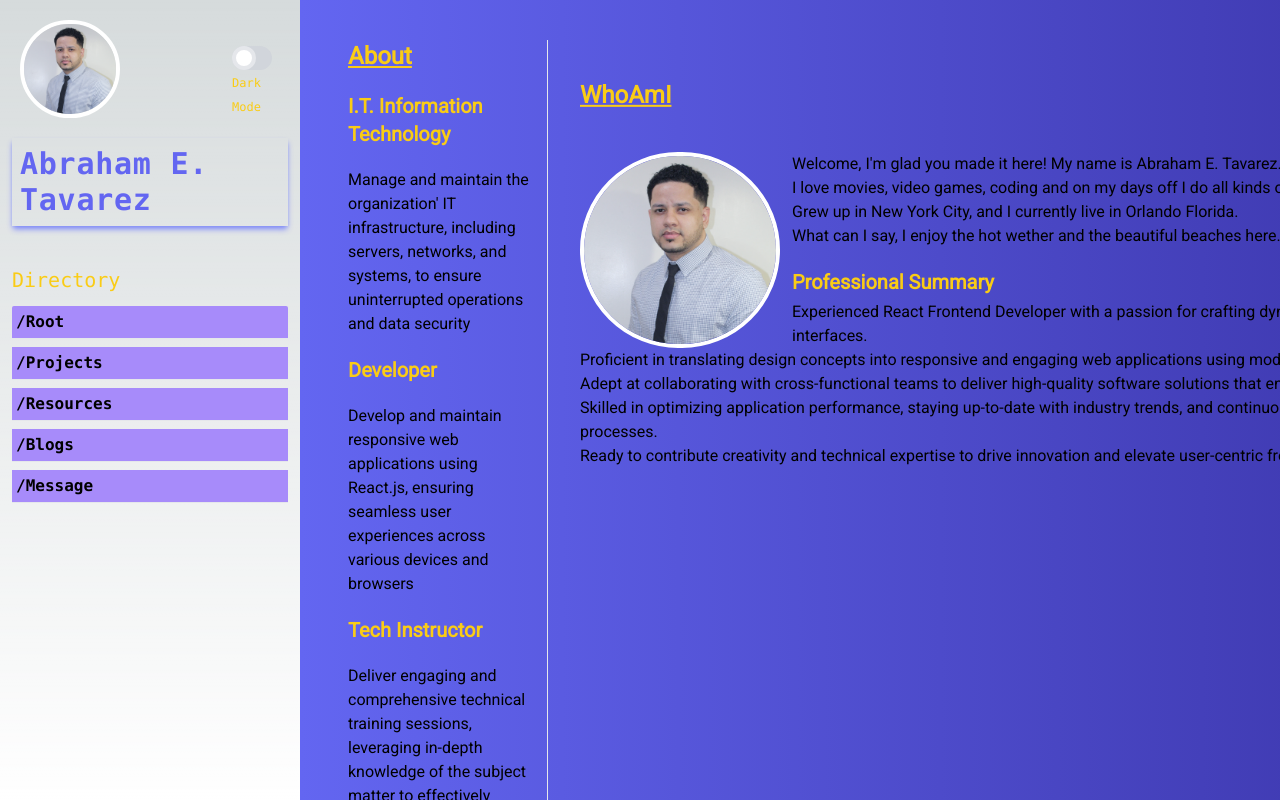
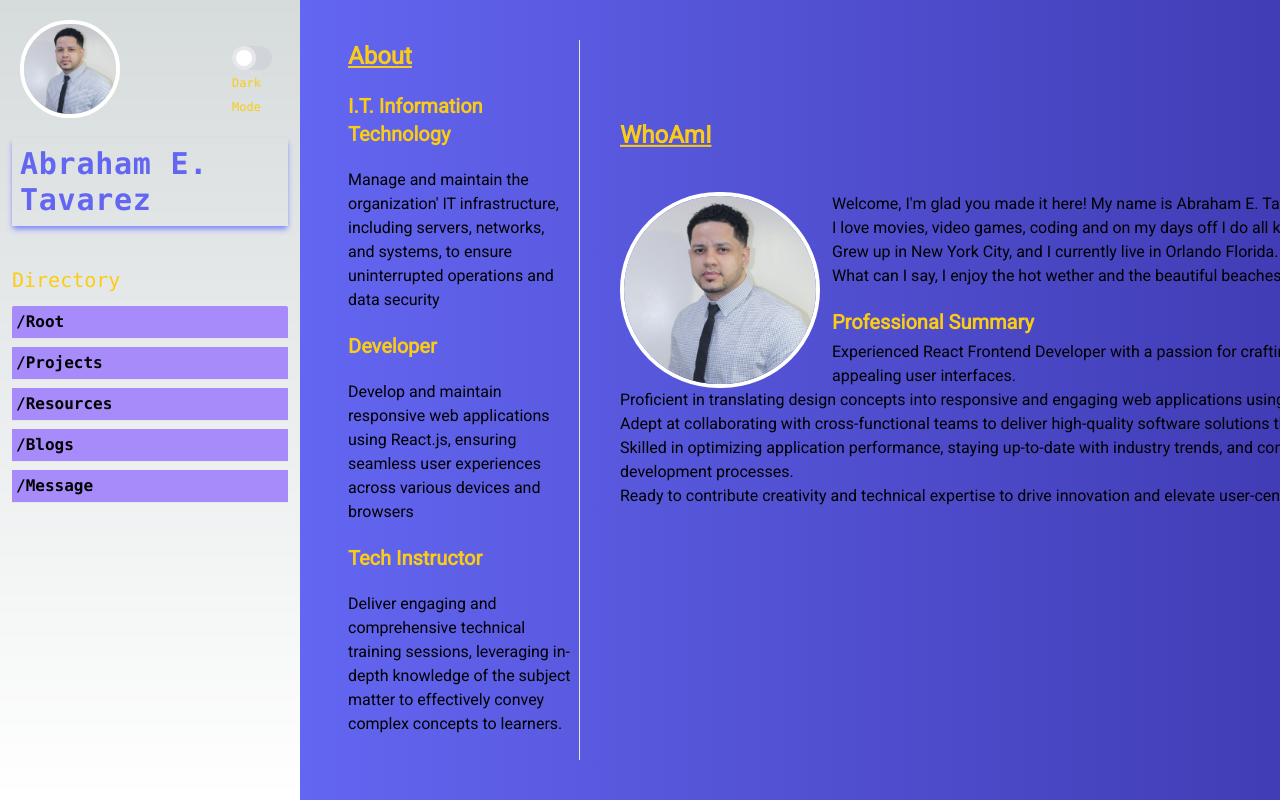
Before and after one commit to AbeTavarez/devp, a Next.js app: page /root in a window 1280 px wide. Shown: the top 800 px of the page. Built offline with nearby package versions, Linux system fonts and the light colour scheme.

Commit message:
dark mode

```diff
--- a/pages/root.js
+++ b/pages/root.js
@@ -10,7 +10,7 @@ export default function Root() {
     <main
       className={`grid grid-cols-[0.5fr_2fr] p-10 w-screen h-screen overflow-hidden relative dark:bg-gradient-to-r dark:from-slate-700 dark:to-slate-950 bg-gradient-to-r from-indigo-500 to-indigo-800 md:flex-col`}
     >
-      <section className="w-52 mr-5 border-r px-2">
+      <section className="w-auto border-r px-2">
         <h1 className="text-2xl text-yellow-400 font-bold mb-5 underline">About</h1>
 
         <h1 className="text-xl text-yellow-400 font-bold mb-5">
@@ -41,11 +41,11 @@ export default function Root() {
         </p>
       </section>
 
-      <section>
+      <section className="max-w-5xl  p-10">
         <h1 className="text-2xl text-yellow-400 font-bold my-10 underline animate-bounce">
           WhoAmI
         </h1>
-        <div className="mr-2">
+        <div className="">
           <Image
             width={200}
             src={MyPhoto}
```
